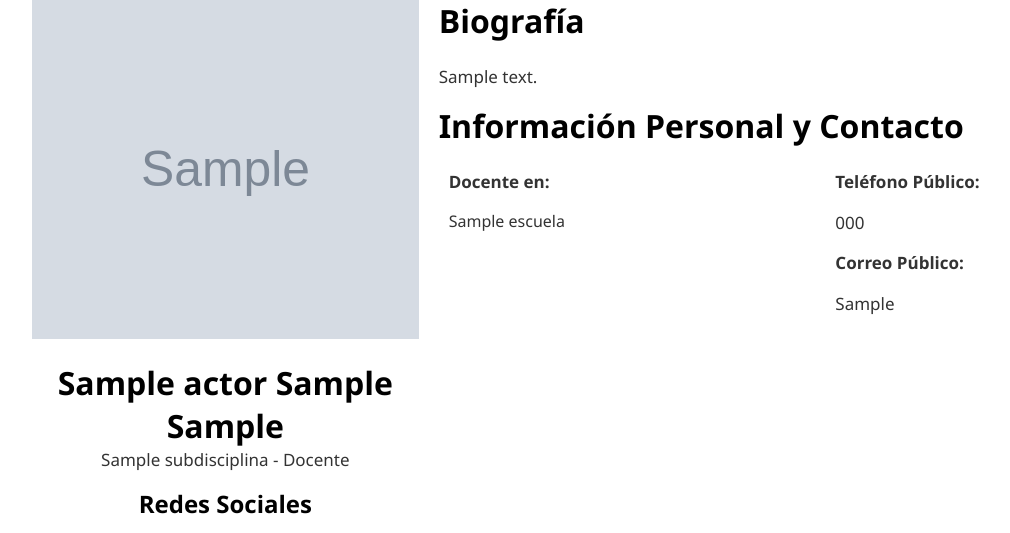
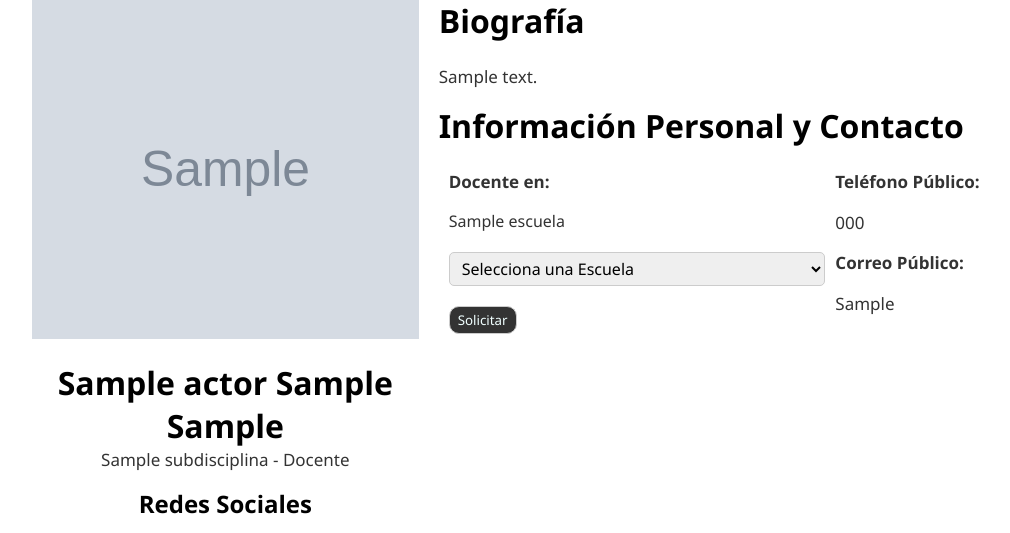
Before and after one commit to GrandMostach0/CatalogoCultural, a Django app: page /PerfilActor/1/ in a window 1280 px wide. Shown: the part 156-689 px from the top of the page, without its empty margins (8-1018 px from the left). Run offline with Django 5.2, Linux system fonts and the light colour scheme; tables that the repository leaves empty hold one stand-in row (values such as "Sample post"); grey boxes marked "Sample" are stand-in pictures; data that the repository does not hold is empty; some libraries are stand-ins or nearby versions.

Commit message:
funcion para solicitar que trabaja en una escuela lista

```diff
--- a/apps/catalogo/templates/viewPerfil.html
+++ b/apps/catalogo/templates/viewPerfil.html
@@ -99,15 +99,24 @@
                                         <li><a href="{% url 'PerfilEscuela' escuela.pk %}">{{ escuela.nombre_escuela }}</a></li>
                                     {% endfor %}
                                 </ul>
+
+                                <form action="{% url 'solicitarEscuela' actor.pk %}" method="POST">
+                                    {% csrf_token %}
+                                    <label for="listaEscuelasRegistradas">
+                                        <select name="escuelaSolicitar" id="listaEscuelasRegistradas"></select>
+                                        <button type="submit">Solicitar</button>
+                                    </label>
+                                </form>
+
                             </div>
                             {% else %}
                             <div class="informacion">
                                 <p>No trabaja en niguna escuela</p>
 
-                                <form action="#" method="POST">
+                                <form action="{% url 'solicitarEscuela' actor.pk %}" method="POST">
                                     {% csrf_token %}
                                     <label for="listaEscuelasRegistradas">
-                                        <select name="escuelaSolicitada" id="listaEscuelasRegistradas"></select>
+                                        <select name="escuelaSolicitar" id="listaEscuelasRegistradas"></select>
                                         <button type="submit">Solicitar</button>
                                     </label>
                                 </form>
--- a/apps/catalogo/views.py
+++ b/apps/catalogo/views.py
@@ -462,10 +462,11 @@ def solicitarEscuela(request, pk):
     try:
         # Obtención de los datos
         actor_id = pk
-        id_escuela_solicitar = request.POST.get('aprobarPublicacion')
+        id_escuela_solicitar = request.POST.get('escuelaSolicitar')
 
         actor = Actor.objects.get(id = actor_id)
-        actor.id_escuela = id_escuela_solicitar
+
+        actor.id_escuela.add(id_escuela_solicitar)
 
         messages.success(request, 'Solicitud Registrado')
     except Actor.DoesNotExist:
```
